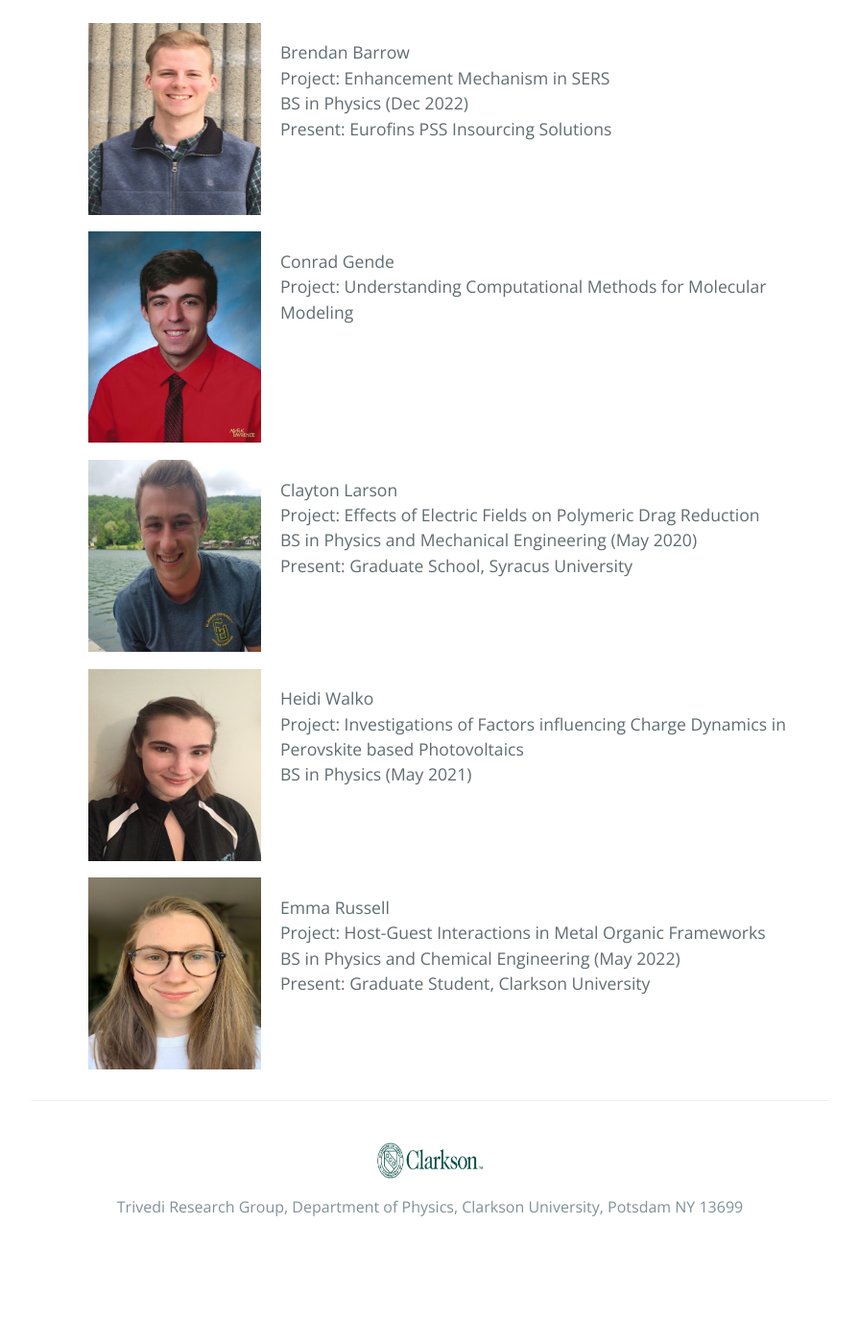
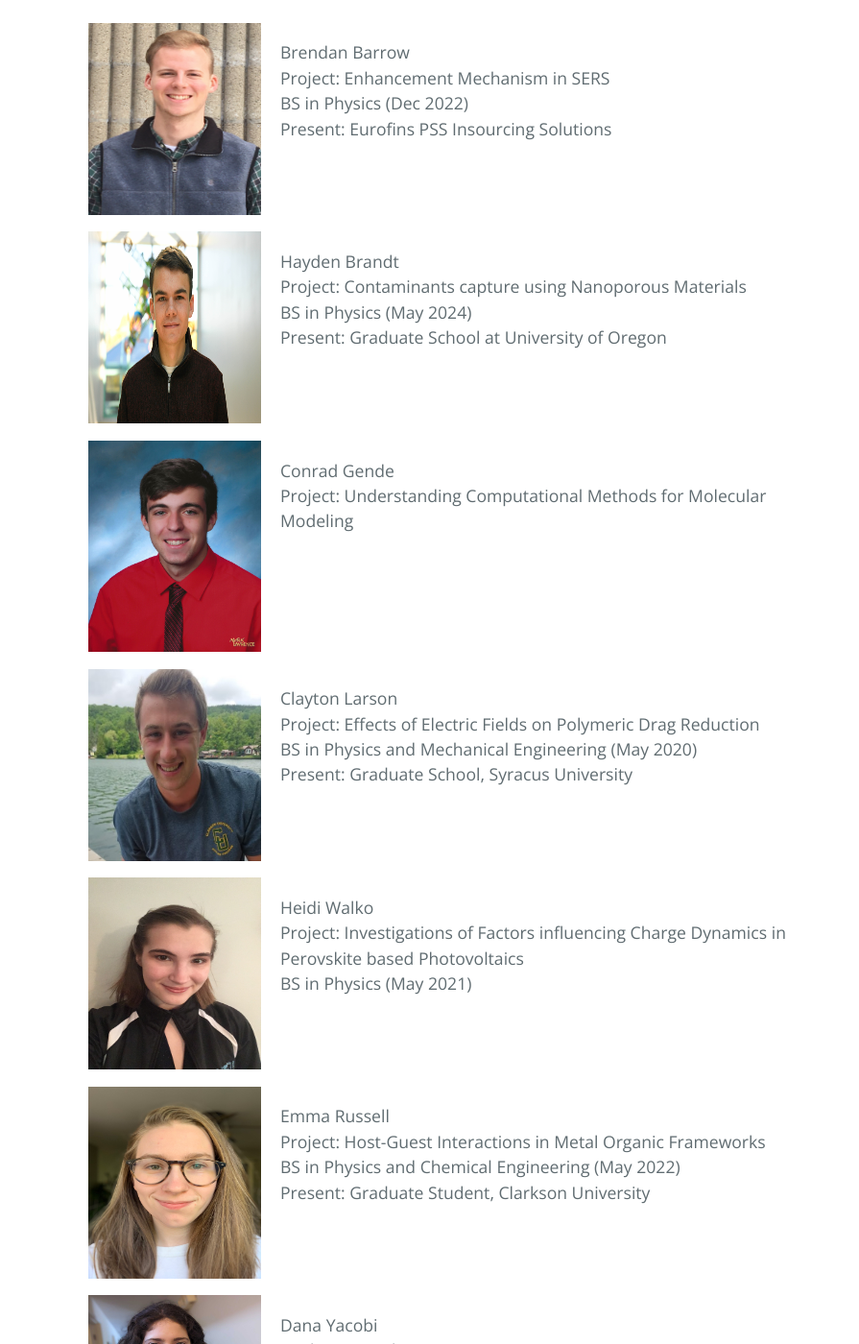
Before and after one commit to dharatrivedi/dharatrivedi.github.io, a Jekyll site: the page built from alumni.html, in a window 1280 px wide and 1400 px high, scrolled down 777 px. Shown: the whole window at 96% size, without its empty margins (192-1087 px from the left). Built offline with Jekyll 4.4.1, drawn with Linux system fonts in a browser that asks for light colours; before the commit the page ends 2078 px from its top, so only the background shows below that.

Commit message:
Update alumni.html

```diff
--- a/alumni.html
+++ b/alumni.html
@@ -25,6 +25,15 @@
       Project: Enhancement Mechanism in SERS<br />
       BS in Physics (Dec 2022)<br />
       Present: Eurofins PSS Insourcing Solutions <br />
+    </p>
+  </ul>
+  <ul class="clearfix">
+    <img class="img1" src="/images/HB.jpg" alt="HaydenBrandt" width="180" height="200"  hspace="20">
+    <p>
+      Hayden Brandt<br />
+      Project: Contaminants capture using Nanoporous Materials<br />
+      BS in Physics (May 2024)<br />
+      Present: Graduate School at University of Oregon<br />
     </p>
   </ul>
   <ul class="clearfix">
@@ -60,4 +69,11 @@
       Present: Graduate Student, Clarkson University<br />
     </p>
   </ul>
+    <ul class="clearfix">
+    <img class="img1" src="/images/DY.jpg" alt="DanaYacobi" width="180" height="200"  hspace="20">
+    <p>
+      Dana Yacobi<br />
+      Sophomore, Physics<br />
+    </p>
+  </ul>
 </div>
```
